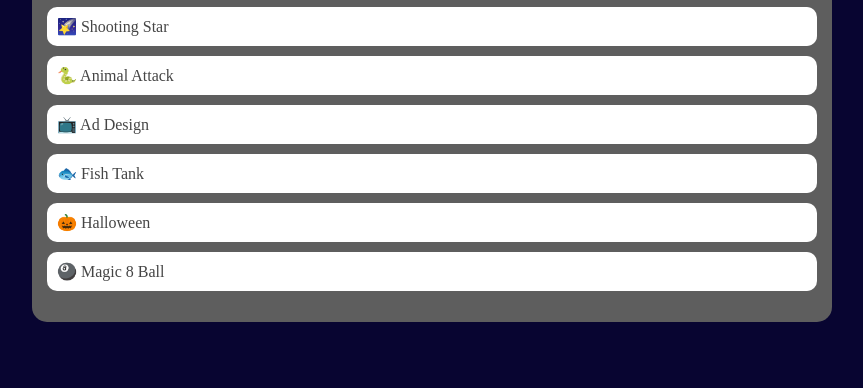
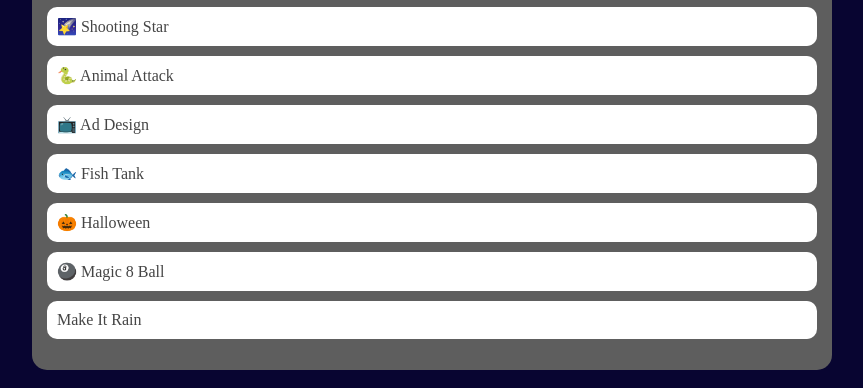
Before and after one commit to blakecaire/blakecaire.github.io, a plain HTML site: page portfolio.html in a window 1280 px wide. Shown: the part 469-857 px from the top of the page, without its empty margins (208-1071 px from the left). Before the commit the page ends 809 px from the top, so only its background shows below. Drawn offline with Linux system fonts and the light colour scheme; a web font is replaced by a local one.

Commit message:
project Make It Rain

```diff
--- a/portfolio.html
+++ b/portfolio.html
@@ -37,6 +37,7 @@
                         <li><a href="https://www.khanacademy.org/computer-programming/spin-off-of-project-fish-tank/6320775696531456"> 🐟 Fish Tank</a></li>
                         <li><a href="https://www.khanacademy.org/computer-programming/halloween-project/4834067176013824">&#127875; Halloween </a></li>
                         <li><a href="https://www.khanacademy.org/computer-programming/spin-off-of-project-magic-8-ball/4606953780723712"> 🎱  Magic 8 Ball</a></li>
+                        <li><a href="https://www.khanacademy.org/computer-programming/spin-off-of-project-make-it-rain/6036968809218048"> Make It Rain</a></li>
                     </ul>
                 </div>
             </main>
```
